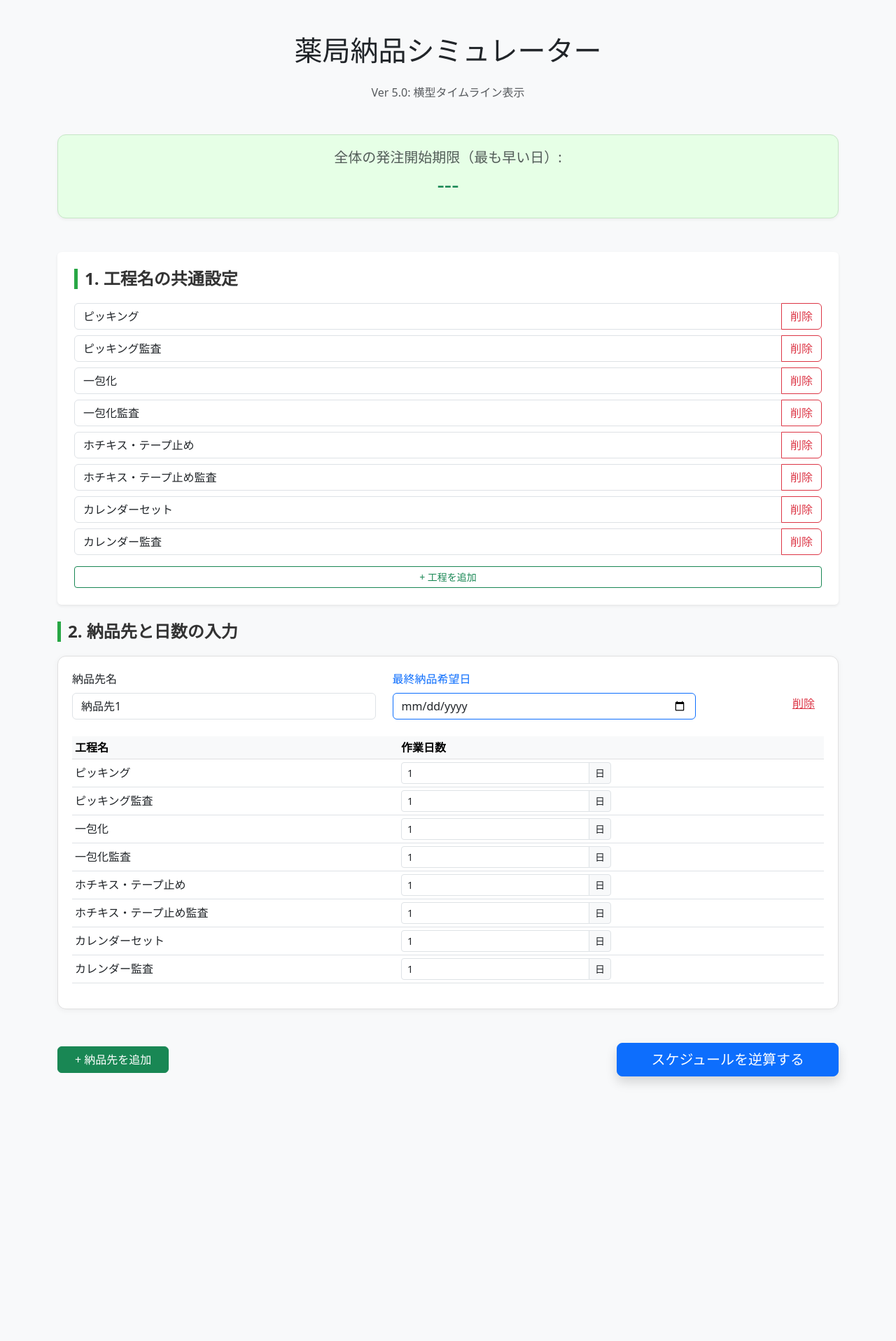
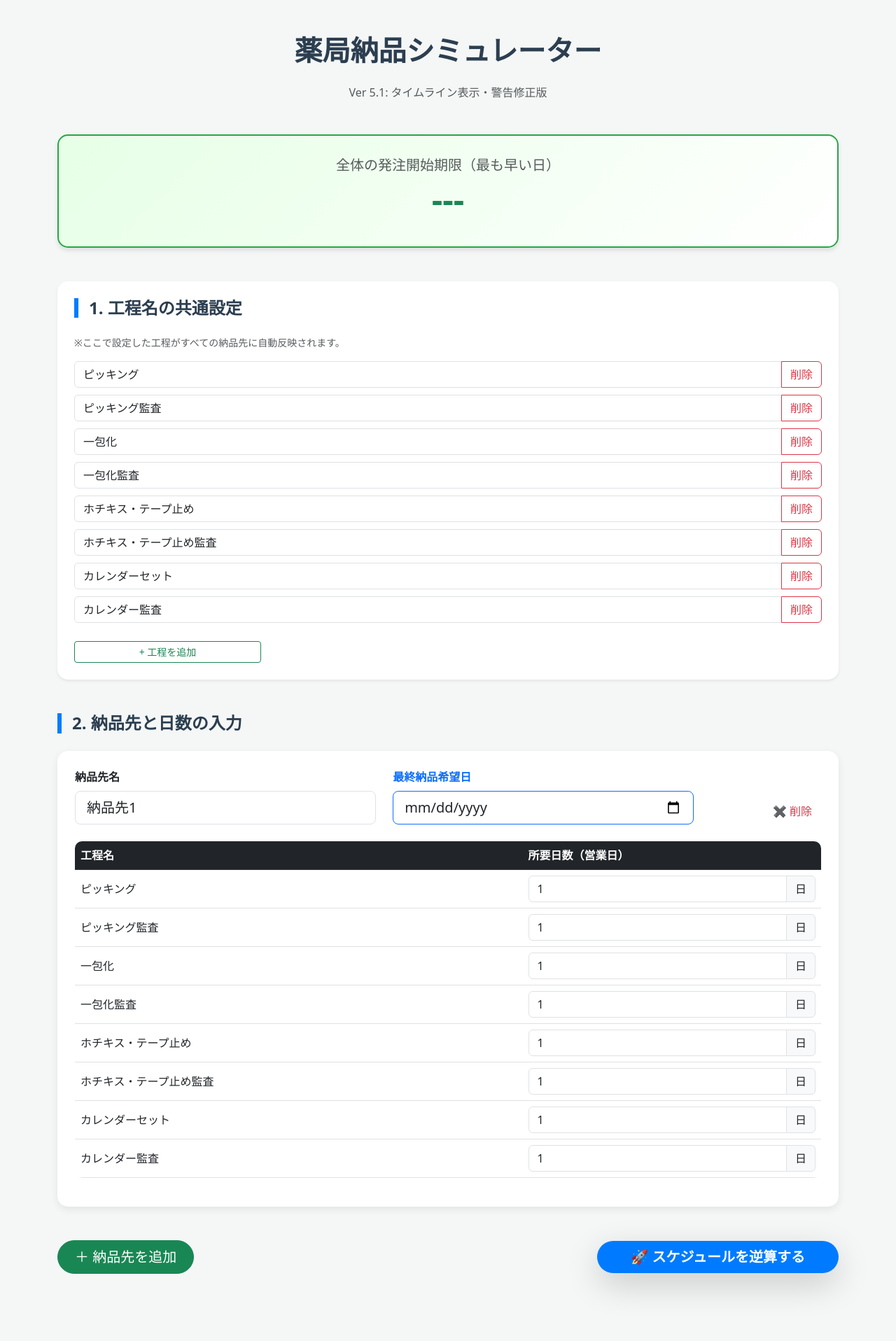
Before and after one commit to kanazawaakakabe-hash/pharmacy-scheduler, a Flask app: page / in a window 1280 px wide. Shown: the whole page at 70% size. Before the commit the page ends 1549 px from the top, so only its background shows below. Run offline with Flask 3, Linux system fonts and the light colour scheme; some libraries are stand-ins or nearby versions.

Commit message:
Ver 5.1: Final stable version with fixed color warnings

```diff
--- a/templates/index.html
+++ b/templates/index.html
@@ -3,37 +3,68 @@
 <head>
     <meta charset="UTF-8">
     <meta name="viewport" content="width=device-width, initial-scale=1.0">
-    <title>薬局納品スケジュール(Ver 5.0)</title>
+    <title>薬局納品スケジュール(Ver 5.1)</title>
     <link href="https://cdn.jsdelivr.net/npm/bootstrap@5.3.0/dist/css/bootstrap.min.css" rel="stylesheet">
     <script type="text/javascript" src="https://www.gstatic.com/charts/loader.js"></script>
     <style>
-        .start-date-box { background-color: #e6ffe6; border: 1px solid #c6e6c6; padding: 20px; margin-bottom: 20px; text-align: center; border-radius: 12px; box-shadow: 0 2px 4px rgba(0,0,0,0.05); }
-        .gantt-chart-container { width: 100%; overflow-x: auto; margin-top: 20px; border: 1px solid #eee; padding: 15px; border-radius: 12px; background: #fff; }
-        .delivery-box { border: 1px solid #e0e0e0; padding: 20px; margin-bottom: 25px; background-color: #ffffff; border-radius: 12px; box-shadow: 0 2px 8px rgba(0,0,0,0.05); }
-        .process-input-group { margin-bottom: 8px; }
-        h4 { color: #333; font-weight: bold; border-left: 5px solid #28a745; padding-left: 10px; margin-bottom: 20px; }
+        body { background-color: #f4f7f6; }
+        .start-date-box {
+            background: linear-gradient(135deg, #e6ffe6 0%, #ffffff 100%);
+            border: 2px solid #28a745;
+            padding: 30px;
+            margin-bottom: 30px;
+            text-align: center;
+            border-radius: 15px;
+            box-shadow: 0 4px 6px rgba(0,0,0,0.1);
+        }
+        .gantt-chart-container {
+            width: 100%;
+            overflow-x: auto;
+            margin-top: 20px;
+            border: 1px solid #dee2e6;
+            padding: 20px;
+            border-radius: 15px;
+            background: #fff;
+            box-shadow: 0 2px 4px rgba(0,0,0,0.05);
+        }
+        .delivery-box {
+            border: none;
+            padding: 25px;
+            margin-bottom: 30px;
+            background-color: #ffffff;
+            border-radius: 15px;
+            box-shadow: 0 4px 12px rgba(0,0,0,0.08);
+        }
+        .process-input-group { margin-bottom: 10px; }
+        h4 { color: #2c3e50; font-weight: bold; border-left: 6px solid #007bff; padding-left: 15px; margin-bottom: 25px; }
+        .table { border-radius: 10px; overflow: hidden; }
+        .btn-primary { border-radius: 30px; font-weight: bold; }
+        .btn-success { border-radius: 30px; }
     </style>
 </head>
-<body class="bg-light">
+<body>
 
 <div class="container mt-5">
-    <h1 class="text-center mb-4">薬局納品シミュレーター</h1>
-    <p class="text-center text-muted mb-5">Ver 5.0: 横型タイムライン表示</p>
+    <h1 class="text-center mb-4" style="color: #2c3e50; font-weight: 800;">薬局納品シミュレーター</h1>
+    <p class="text-center text-muted mb-5">Ver 5.1: タイムライン表示・警告修正版</p>
 
     <div class="start-date-box">
-        <h5 class="text-muted">全体の発注開始期限（最も早い日）:</h5>
-        <h2 class="text-success">{{ global_start_date if global_start_date else '---' }}</h2>
+        <h5 class="text-muted">全体の発注開始期限（最も早い日）</h5>
+        <h2 class="text-success" style="font-size: 3rem; font-weight: 900;">
+            {{ global_start_date if global_start_date else '---' }}
+        </h2>
     </div>
 
     {% if all_schedules %}
     <div class="gantt-chart-container">
-        <h5 class="mb-3">📅 スケジュール推移</h5>
+        <h5 class="mb-4">📅 スケジュール・タイムライン</h5>
         <div id="timelineChart" style="width: 100%; min-height: 250px;"></div>
     </div>
     {% endif %}
 
-    <div class="card p-4 mt-5 shadow-sm border-0">
+    <div class="card p-4 mt-5 shadow-sm border-0" style="border-radius: 15px;">
         <h4>1. 工程名の共通設定</h4>
+        <p class="text-muted small">※ここで設定した工程がすべての納品先に自動反映されます。</p>
         <div id="processNameContainer">
             {% for name in process_names_form %}
             <div class="input-group process-input-group">
@@ -42,35 +73,42 @@
             </div>
             {% endfor %}
         </div>
-        <button type="button" class="btn btn-outline-success btn-sm mt-2" id="addProcessBtn">+ 工程を追加</button>
+        <button type="button" class="btn btn-outline-success btn-sm mt-3 w-25" id="addProcessBtn">+ 工程を追加</button>
     </div>
 
-    <form method="POST" id="mainForm" class="mt-4">
+    <form method="POST" id="mainForm" class="mt-5">
         <h4>2. 納品先と日数の入力</h4>
         <div id="deliveryContainer">
             {% for i in range(delivery_names_form|length) %}
             <div class="delivery-box" data-delivery-index="{{ i }}">
-                <div class="row align-items-center mb-4">
+                <div class="row align-items-end mb-4">
                     <div class="col-md-5">
-                        <label class="form-label font-weight-bold">納品先名</label>
-                        <input type="text" class="form-control" name="delivery_name[]" value="{{ delivery_names_form[i] }}" required>
+                        <label class="form-label fw-bold">納品先名</label>
+                        <input type="text" class="form-control form-control-lg" name="delivery_name[]" value="{{ delivery_names_form[i] }}" required>
                     </div>
                     <div class="col-md-5">
-                        <label class="form-label text-primary font-weight-bold">最終納品希望日</label>
-                        <input type="date" class="form-control border-primary" name="delivery_date_{{ i }}" value="{{ request.form.get('delivery_date_' ~ i) }}" required>
+                        <label class="form-label text-primary fw-bold">最終納品希望日</label>
+                        <input type="date" class="form-control form-control-lg border-primary" name="delivery_date_{{ i }}" value="{{ request.form.get('delivery_date_' ~ i) }}" required>
                     </div>
-                    <div class="col-md-2 text-end pt-4">
-                        <button type="button" class="btn btn-link text-danger remove-delivery-btn">削除</button>
+                    <div class="col-md-2 text-end">
+                        <button type="button" class="btn btn-link text-danger remove-delivery-btn text-decoration-none">✖ 削除</button>
                     </div>
                 </div>
-                <table class="table table-sm bg-white">
-                    <thead class="table-light"><tr><th>工程名</th><th>作業日数</th></tr></thead>
+
+                <div class="table-responsive">
+                    <table class="table table-hover align-middle">
+                        <thead class="table-dark">
+                            <tr>
+                                <th style="width: 60%;">工程名</th>
+                                <th style="width: 40%;">所要日数（営業日）</th>
+                            </tr>
+                        </thead>
                         <tbody>
                             {% for p_index in range(process_names_form|length) %}
                             <tr>
-                            <td class="align-middle">{{ process_names_form[p_index] }}</td>
+                                <td>{{ process_names_form[p_index] }}</td>
                                 <td>
-                                <div class="input-group input-group-sm w-50">
+                                    <div class="input-group">
                                         <input type="number" class="form-control" name="process_{{ p_index }}_days_{{ i }}" value="{{ process_days_form.get('process_' ~ p_index ~ '_days_' ~ i, '1') }}" min="0" required>
                                         <span class="input-group-text">日</span>
                                     </div>
@@ -80,17 +118,18 @@
                         </tbody>
                     </table>
                 </div>
+            </div>
             {% endfor %}
         </div>
 
-        <div class="d-flex justify-content-between align-items-center mt-5 mb-5">
-            <button type="button" class="btn btn-success px-4" id="addDeliveryBtn">+ 納品先を追加</button>
-            <button type="submit" class="btn btn-primary btn-lg px-5 shadow">スケジュールを逆算する</button>
+        <div class="d-flex justify-content-between align-items-center mt-5 mb-5 pb-5">
+            <button type="button" class="btn btn-success btn-lg px-4" id="addDeliveryBtn">＋ 納品先を追加</button>
+            <button type="submit" class="btn btn-primary btn-lg px-5 shadow-lg" style="background-color: #007bff; border: none;">
+                🚀 スケジュールを逆算する
+            </button>
         </div>
     </form>
 </div>
-
-
 
 <script>
     google.charts.load('current', {'packages':['timeline']});
@@ -134,10 +173,12 @@
         const options = {
             height: schedules.length * 80 + 100,
             timeline: {
-                groupByRowLabel: true, // これで横につながります
-                rowLabelStyle: { fontSize: 14 },
-                barLabelStyle: { fontSize: 10 }
-            }
+                groupByRowLabel: true,
+                rowLabelStyle: { fontSize: 14, color: '#333' },
+                barLabelStyle: { fontSize: 11 }
+            },
+            // ★ カラー設定を固定配列にすることで 'undefined' 警告を解消
+            colors: ['#3366cc', '#dc3912', '#ff9900', '#109618', '#990099', '#0099c6', '#dd4477', '#66aa00']
         };
 
         chart.draw(dataTable, options);
@@ -145,13 +186,17 @@
 
     // 工程追加
     document.getElementById('addProcessBtn').addEventListener('click', () => {
+        const container = document.getElementById('processNameContainer');
         const div = document.createElement('div');
         div.className = 'input-group process-input-group';
-        div.innerHTML = '<input type="text" class="form-control" name="process_name[]" required><button type="button" class="btn btn-outline-danger remove-process-btn">削除</button>';
-        document.getElementById('processNameContainer').appendChild(div);
+        div.innerHTML = `
+            <input type="text" class="form-control" name="process_name[]" placeholder="新しい工程名" required>
+            <button type="button" class="btn btn-outline-danger remove-process-btn">削除</button>
+        `;
+        container.appendChild(div);
     });
 
-    // 削除イベントの委譲
+    // 削除イベント（委譲）
     document.addEventListener('click', (e) => {
         if (e.target.classList.contains('remove-process-btn')) {
             e.target.closest('.input-group').remove();
@@ -165,9 +210,9 @@
         }
     });
 
-    // 納品先追加（今回は簡易的に再計算を促す形にしています）
+    // 納品先追加
     document.getElementById('addDeliveryBtn').addEventListener('click', () => {
-        alert("現在の設定で一度「スケジュールを逆算する」を押してください。その後、新しい納品先が追加可能になります。");
+        alert("現在の設定で一度「スケジュールを逆算する」ボタンを押してください。最新の工程リストに基づいて新しい入力欄が作成されます。");
     });
 </script>
 
```
Lines whose indentation alone changed are shown as unchanged.
